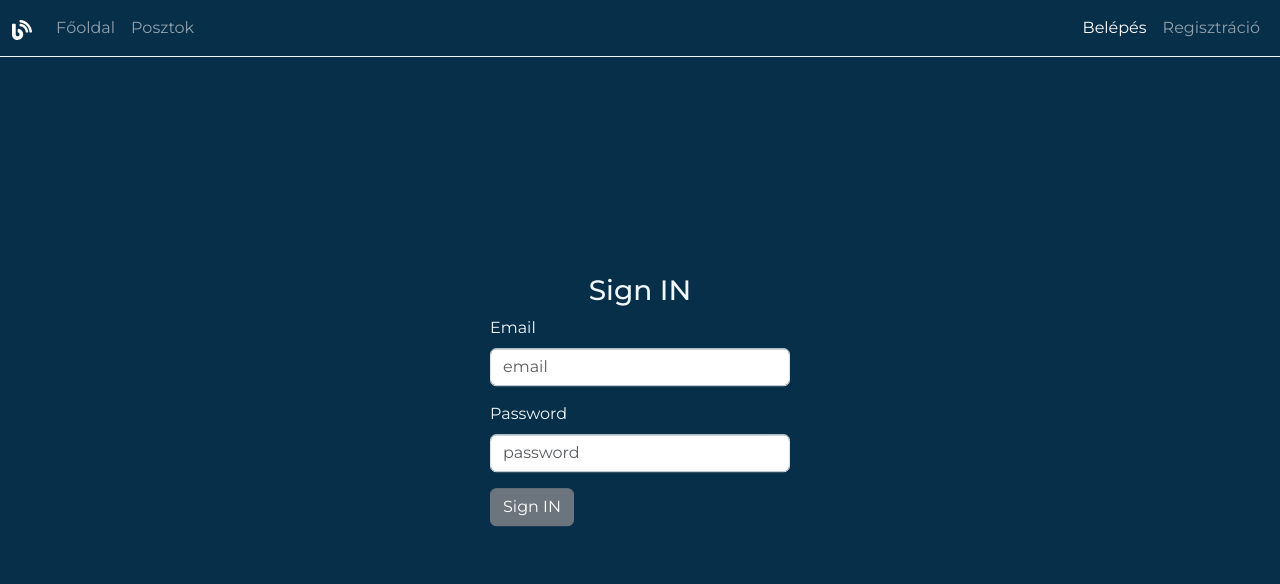
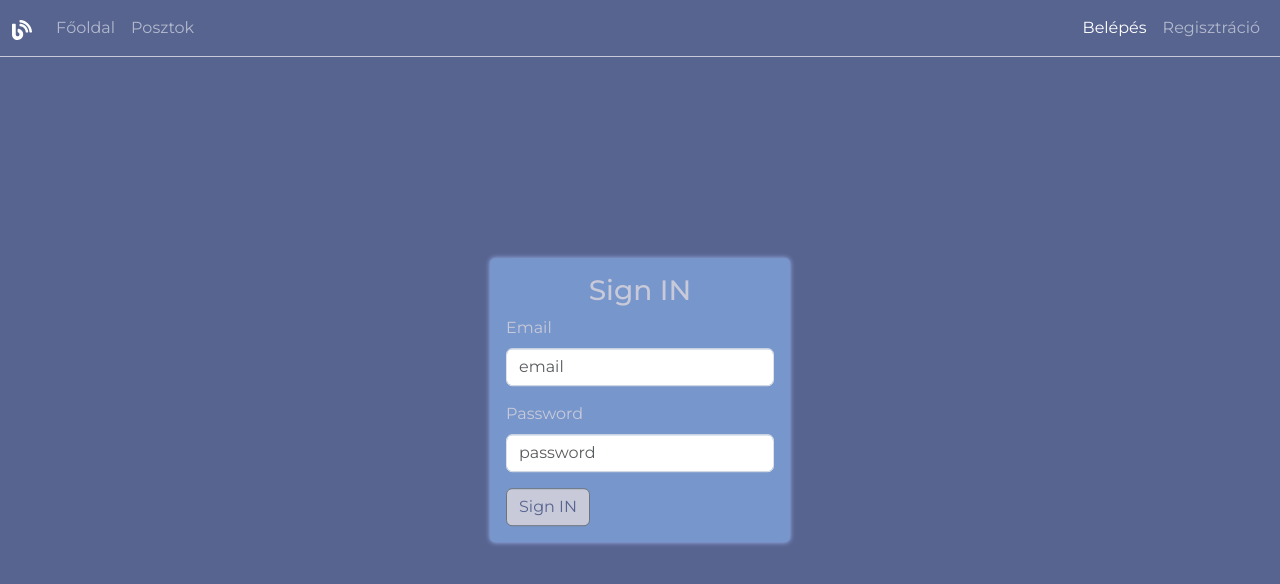
Before and after one commit to mkatay/blog2024, a React (Vite) app: page /auth/in in a window 1280 px wide. Shown: the top 584 px of the page. Built offline with nearby package versions, Linux system fonts and the light colour scheme; no server answers; the database is empty.

Commit message:
change color palette

```diff
--- a/src/App.css
+++ b/src/App.css
@@ -9,12 +9,12 @@
   }
   .page{
         min-height: 100vh;
-        background-color: var(--bg-color);
+        background-color: var(--col5);
         padding-top: 60px;
 
       }
 .menu{
-    border-bottom: 1px solid var(--text-color);
+    border-bottom: 1px solid var(--col1);
 }
 .err-container {
   height: 1em; /* Magasság fenntartása a hibaüzenet számára */
--- a/src/components/BigCard.css
+++ b/src/components/BigCard.css
@@ -1,10 +1,10 @@
 /*BigCard*/
 .bigCard h4 strong,.bigCard li span{
-    background-color: var(--fr-color)!important;
-    color:var(--text-color)!important;
+    background-color: var(--col4)!important;
+    color:var(--col1)!important;
   }
   .bigCard{
-    background-color: var(--fr-color)!important;
+    background-color: var(--col4)!important;
   }
   .bigCard:hover{
     cursor: default;
--- a/src/components/Categories.jsx
+++ b/src/components/Categories.jsx
@@ -13,7 +13,7 @@ export const Categories = ({selectedCateg,setSelectedCateg}) => {
 
   return (
     <div>
-      <Form className='d-flex justify-content-center flex-wrap'>
+      <Form className='d-flex justify-content-center flex-wrap' style={{color:'var(--col1',borderBottom:'1px solid var(--col1)'}}>
         {categories && categories.map(obj=>
             <FormGroup    check    inline  key={obj.name}>
                 <Input type="checkbox" value={obj.name} onChange={handleChange} checked={selectedCateg.includes(obj.name)}/>
--- a/src/components/Footer.jsx
+++ b/src/components/Footer.jsx
@@ -2,9 +2,9 @@ import React from 'react'
 
 export const Footer = () => {
   return (
-    <footer style={{backgroundColor:'var(--bg-color)',height:'100px', marginTop:'2rem',color:'var(--text-color)'}}>
+    <footer style={{backgroundColor:'var(--col5)',height:'100px', marginTop:'2rem',color:'var(--col1)'}}>
       <hr className=" mt-5 mb-4" />
-      <p >
+      <p>
         Created and open sourced by KAM
       </p>
     </footer>
--- a/src/components/SmallCard.css
+++ b/src/components/SmallCard.css
@@ -4,13 +4,14 @@
     width: 100%;
     display: flex;
     gap:10px;
-    border-bottom: 1px solid var(--text-color);
+    border-bottom: 1px solid var(--col1);
     transition: background-color 0.3s ease, transform 0.3s ease; /* Szebb animáció */
     position: relative;
+    color:var(--col1);
   }
 
   .smallCard:hover {
-    background-color: var(--fr-color); /* Világosabb háttér */
+    background-color: var(--col4); /* Világosabb háttér */
     transform: scale(1.02); /* Kicsit nagyobb méretre vált */
     cursor: pointer; /* Mutatja, hogy kattintható */
   }
--- a/src/index.css
+++ b/src/index.css
@@ -1,7 +1,12 @@
 :root {
-    --bg-color: #082f49;
+   /* --bg-color: #082f49;
     --fr-color: #0c4a6e;
-    --text-color:#f0f9ff;
+    --text-color:#f0f9ff;*/
+    --col1:#C9CAD9;
+    --col2:#D1D2F9;
+    --col3:#A3BCF9;
+    --col4:#7796CB;
+    --col5:#576490;
 
   }
   /*
--- a/src/pages/Auth.jsx
+++ b/src/pages/Auth.jsx
@@ -5,6 +5,8 @@ import { Alert, Button, Form, FormGroup, Input, Label } from 'reactstrap'
 import { UserContext } from '../context/UserContext';
 import { useNavigate } from 'react-router-dom';
 import { Toastify } from '../components/Toastify';
+import { background } from '@cloudinary/url-gen/qualifiers/focusOn';
+import { BiBorderRadius } from 'react-icons/bi';
 
 const middleStyle={
   position: 'absolute',
@@ -12,6 +14,10 @@ const middleStyle={
   left: '50%',
   transform: 'translate(-50%, -50%)',
   width: 300,
+  background:'var(--col4)',
+  padding:'1rem',
+  borderRadius:'5px',
+  boxShadow:'0 0 5px var(--col3)'
 }
 
 
@@ -41,25 +47,17 @@ console.log(msg);
   return (
     <div className="page">
       <div  style={middleStyle}>
-      <h3 className='text-center'>{isSignIn? 'Sign IN':'Sign UP'}</h3>
+      <h3 className='text-center' style={{color:'var(--col1'}}>{isSignIn? 'Sign IN':'Sign UP'}</h3>
       <Form onSubmit={handleSubmit}>
         <FormGroup>
-          <Label for="exampleEmail">Email</Label>
-          <Input
-            name="email"
-            placeholder="email"
-            type="email"
-          />
+          <Label style={{color:'var(--col1'}}>Email</Label>
+          <Input   name="email"  placeholder="email"  type="email" />
         </FormGroup>
         <FormGroup>
-          <Label for="examplePassword">Password</Label>
-          <Input
-            name="password"
-            placeholder="password "
-            type="password"
-          />
+          <Label style={{color:'var(--col1'}}>Password</Label>
+          <Input  name="password"   placeholder="password " type="password" />
         </FormGroup>
-        <Button>{isSignIn? 'Sign IN':'Sign UP'} </Button>
+        <Button style={{color:'var(--col5',backgroundColor:'var(--col1'}}>{isSignIn? 'Sign IN':'Sign UP'} </Button>
       </Form>
       {msg && <Toastify {...msg}/>}
 
--- a/src/pages/Home.css
+++ b/src/pages/Home.css
@@ -1,8 +1,8 @@
 
 .home{
   min-height: 100vh;
-background-color: var(--fr-color);
-  color:var(--text-color)!important;
+background-color: var(--col2);
+
 }
 /* Hero Section */
 .hero {
@@ -32,8 +32,7 @@ background-color: var(--fr-color);
   z-index: 2; /* Biztosítja, hogy a szöveg és a gombok a háttér előtt legyenek */
   text-align: center;
   padding: 3rem;
-  color: var(--text-color);
-  text-shadow: 0px 0px 10px rgba(0, 0, 0, 0.7);
+  color: var(--col5);
 }
 
 .hero h1 {
@@ -79,8 +78,8 @@ background-color: var(--fr-color);
 }
 
 .card-title {
-  color: var(--text-color);
-  background: rgba(0, 0, 0, 0.6);
+  color: var(--col1);
+  background: var(--col5);
   padding: 0.5rem 1rem;
   border-radius: 0.5rem;
   text-decoration: none;
@@ -91,7 +90,8 @@ background-color: var(--fr-color);
 }
 
 .card-title:hover {
-  background: rgba(0, 0, 0, 0.8);
+  background: var(--col1);
+  color: var(--col5);;
 }
 
 /* Responsive Adjustments */
```
